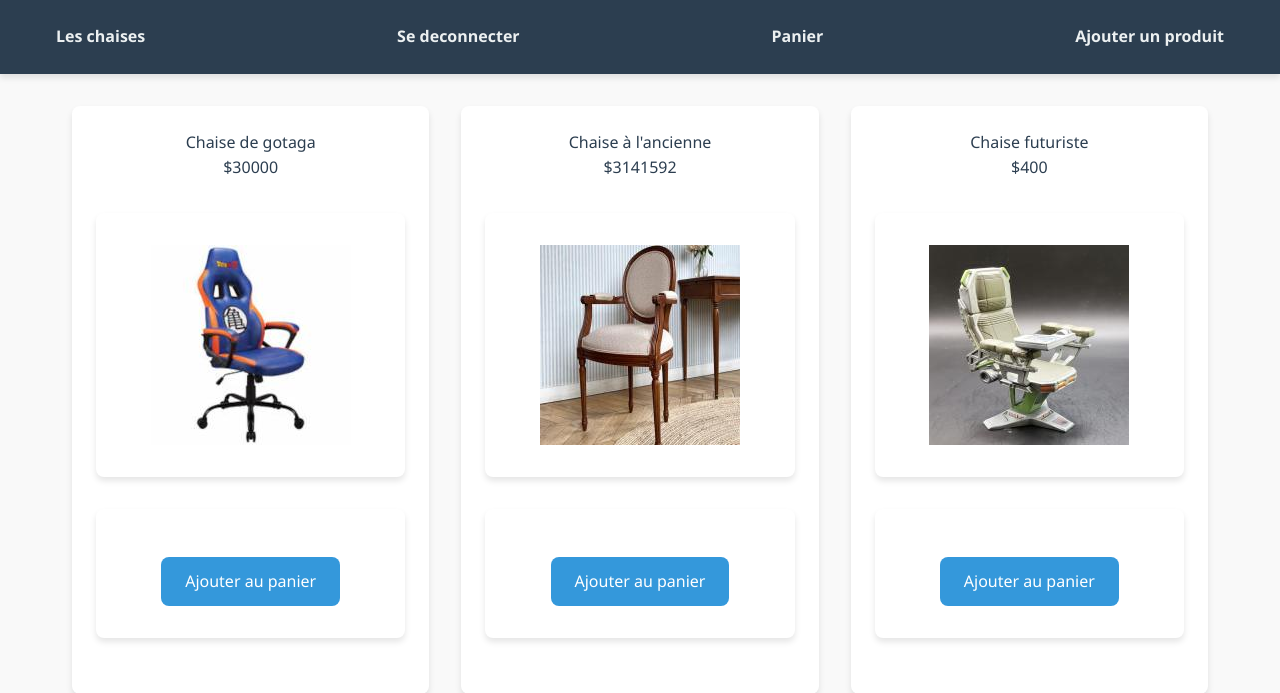
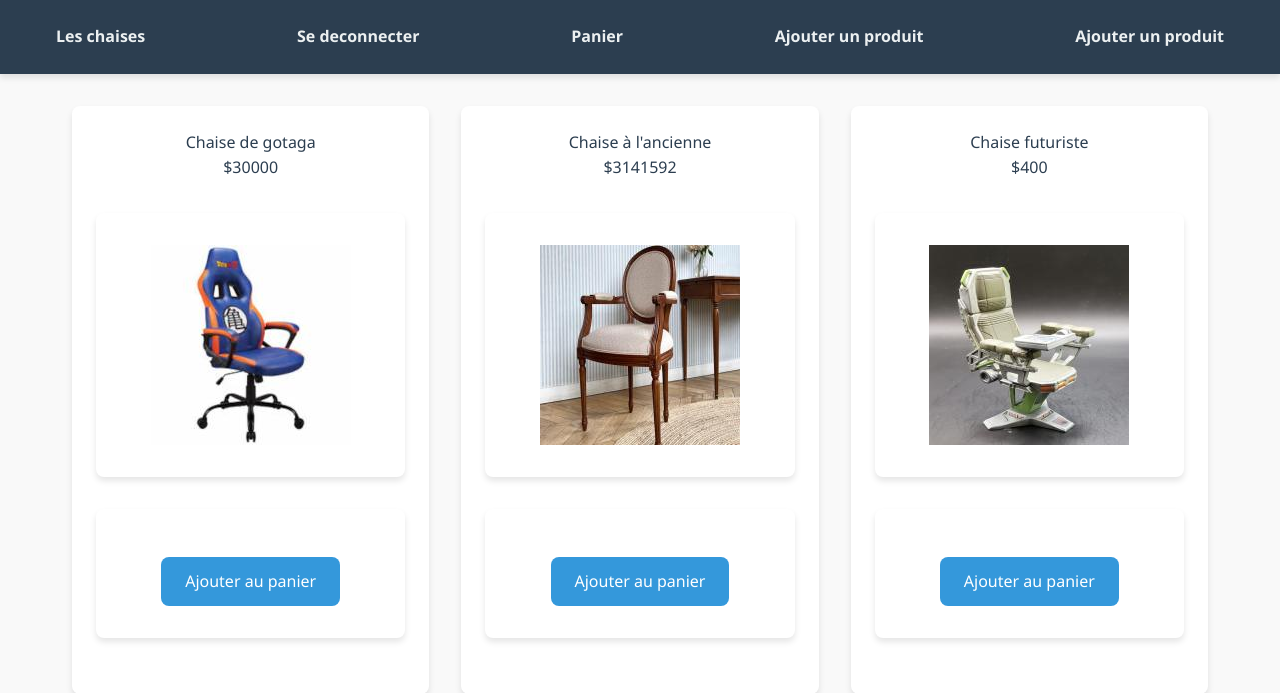
Before and after one commit to boopiie/SiteWebChaise, a PHP site: page /page_membre.php in a window 1280 px wide. Shown: the top 693 px of the page. Run offline with PHP 8.4, Linux system fonts and the light colour scheme; the visitor is signed in with stand-in values (Sample User, id 1); some libraries are stand-ins or nearby versions.

Commit message:
Final commit

```diff
--- a/page_membre.php
+++ b/page_membre.php
@@ -55,6 +55,7 @@ if(isset($_SESSION['login']) && isset($_SESSION['pwd'])){
         <?php
         if($_SESSION['login'] == "root" && $_SESSION['pwd'] == "root"){
             echo "<a href='ajouter_produit.php'>Ajouter un produit</a>";
+            echo "<a href='_produit.php'>Ajouter un produit</a>";
         } ?>
         </div>
     </nav>
```
